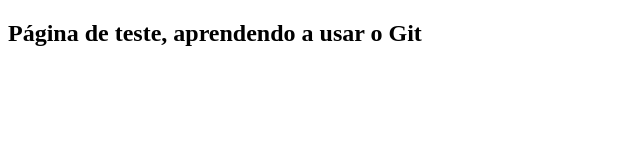
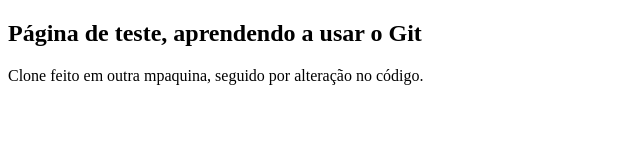
Before and after one commit to delonhenrique/GitTest, a plain HTML site: page index.html in a window 1280 px wide. Shown: the whole page, without its empty margins (0-640 px from the left). Drawn offline with Linux system fonts and the light colour scheme.

Commit message:
alteração em outra máquina

```diff
--- a/index.html
+++ b/index.html
@@ -7,5 +7,6 @@
 </head>
 <body>
     <h2>Página de teste, aprendendo a usar o Git</h2>
+    <p>Clone feito em outra mpaquina, seguido por alteração no código.</p>
 </body>
 </html>
```
